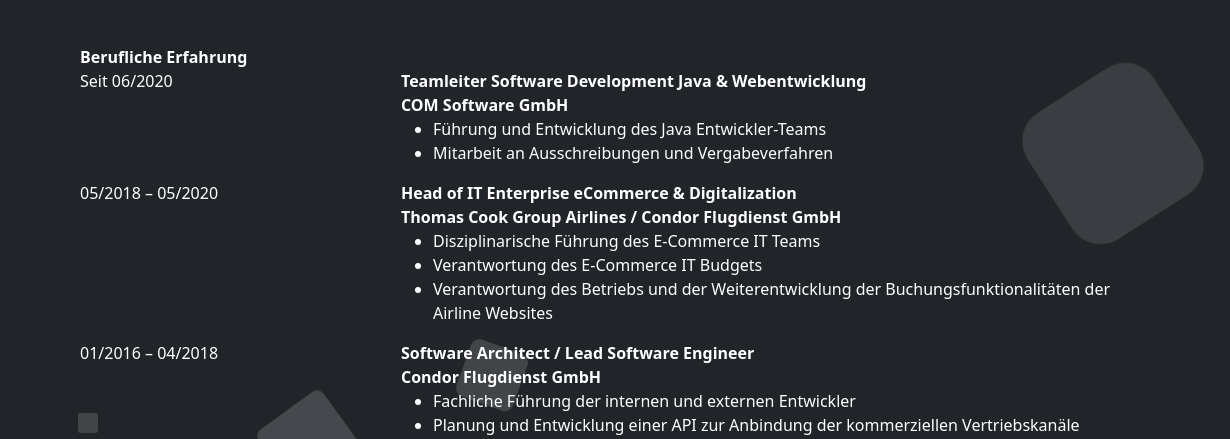
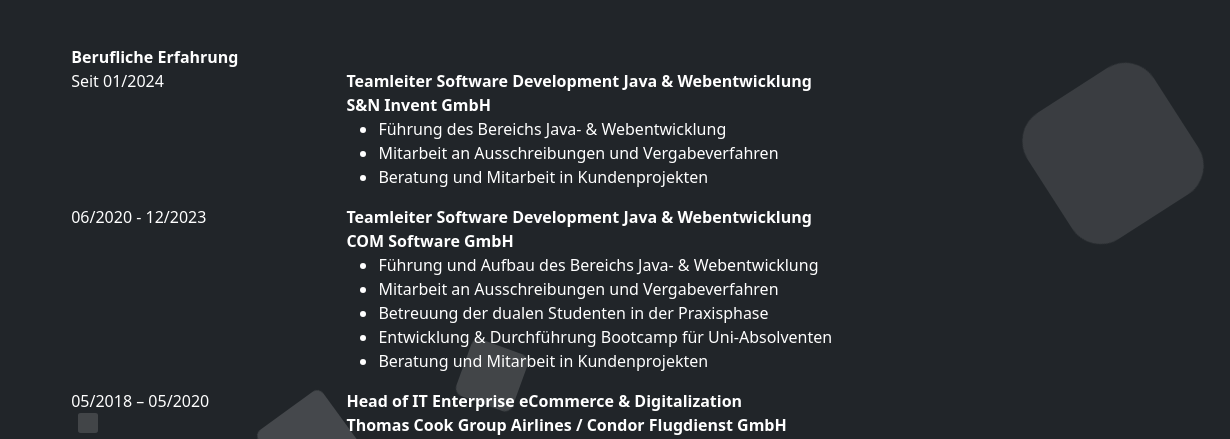
Before and after one commit to goldammer/goldammer.github.io, a plain HTML site: page cv.html in a window 1280 px wide. Shown: the part 267-706 px from the top of the page, 50-1280 px from the left. Drawn offline with Linux system fonts and the light colour scheme.

Commit message:
Update cv

```diff
--- a/cv.html
+++ b/cv.html
@@ -21,10 +21,10 @@
 
     <div class="collapse navbar-collapse justify-content-md-center" id="navbarToggler">
       <div class="navbar-nav text-end">
-                        <a class="nav-link ms-5" aria-current="page" href="index.html">Home</a>
-                        <a class="nav-link ms-5 active" href="#">CV</a>
+        <a class="nav-link ms-5" href="index.html">Home</a>
+        <a class="nav-link ms-5 active" aria-current="page" href="#">CV</a>
         <a class="nav-link ms-5" href="projects.html">Projects</a>
-                        <a class="nav-link ms-5"  href="impressum.html">Impressum</a>
+        <a class="nav-link ms-5" href="impressum.html">Impressum</a>
       </div>
     </div>
   </div>
@@ -43,7 +43,7 @@
 </div>
 
 
-        <div class="container justify-content-center mt-5 cv">
+<div class="container justify-content-center mt-5 fixed-menu-left-blocker">
   <div class="row pt-5">
     <div class="col-md-3">Name:</div>
     <div class="col-md-9">Christian Goldammer</div>
@@ -77,15 +77,34 @@
 
   <div class="row pt-5 row-grey-headline"><div class="col-md-10"><strong>Berufliche Erfahrung</strong></div></div>
   <div class="row">
-                <div class="col-md-3">Seit 06/2020</div>
+    <div class="col-md-3">Seit 01/2024</div>
+    <div class="col-md-9">
+      <div class="row">
+        <div class="col-md-12"><strong>Teamleiter Software Development Java & Webentwicklung</strong></div>
+        <div class="col-md-12"><strong>S&N Invent GmbH</strong></div>
+        <div class="col-md-12">
+          <ul>
+            <li>Führung des Bereichs Java- & Webentwicklung</li>
+            <li>Mitarbeit an Ausschreibungen und Vergabeverfahren</li>
+            <li>Beratung und Mitarbeit in Kundenprojekten</li>
+          </ul>
+        </div>
+      </div>
+    </div>
+  </div>
+  <div class="row">
+    <div class="col-md-3">06/2020 - 12/2023</div>
     <div class="col-md-9">
       <div class="row">
         <div class="col-md-12"><strong>Teamleiter Software Development Java & Webentwicklung</strong></div>
         <div class="col-md-12"><strong>COM Software GmbH</strong></div>
         <div class="col-md-12">
           <ul>
-                                <li>Führung und Entwicklung des Java Entwickler-Teams</li>
+            <li>Führung und Aufbau des Bereichs Java- & Webentwicklung</li>
             <li>Mitarbeit an Ausschreibungen und Vergabeverfahren</li>
+            <li>Betreuung der dualen Studenten in der Praxisphase</li>
+            <li>Entwicklung & Durchführung Bootcamp für Uni-Absolventen</li>
+            <li>Beratung und Mitarbeit in Kundenprojekten</li>
           </ul>
         </div>
       </div>
--- a/styles/styles.css
+++ b/styles/styles.css
@@ -63,6 +63,10 @@ a:hover {
     margin: 5rem auto;
 }
 
+.fixed-menu-left-blocker {
+    padding-left: 3.2rem !important;
+}
+
 .fixed-menu-icon {
     width: 30px;
     display: inline-flex;
```
Lines whose indentation alone changed are shown as unchanged.
